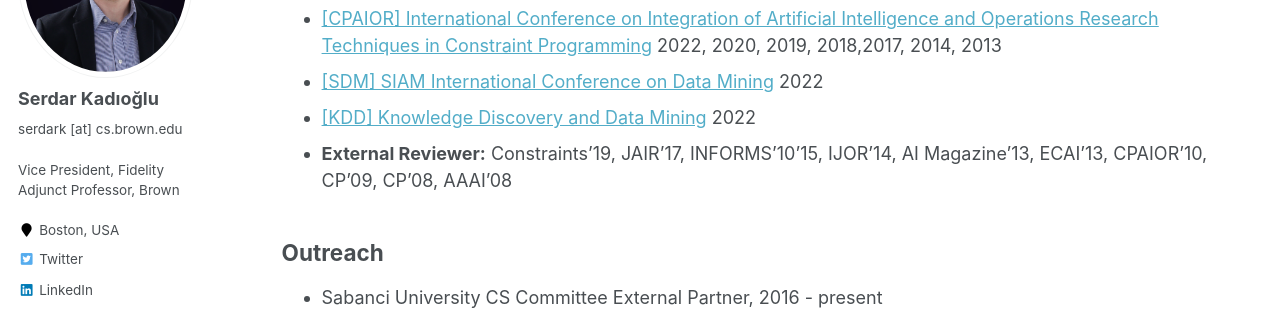
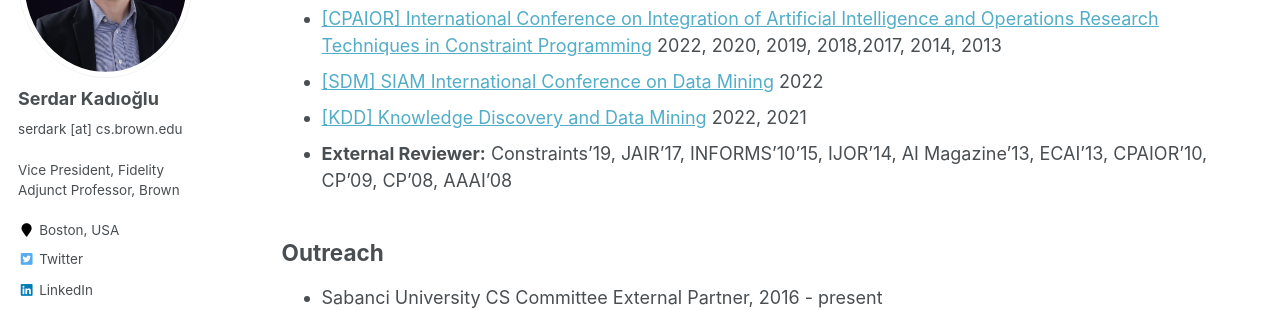
Before and after one commit to skadio/skadio.github.io, a Jekyll site: the page built from _pages/service.md, in a window 1280 px wide and 900 px high, scrolled down 304 px. Shown: the part 153-463 px from the top of the window. Built offline with Jekyll 4.4.1, drawn with Linux system fonts in a browser that asks for light colours.

Commit message:
Update service.md

```diff
--- a/_pages/service.md
+++ b/_pages/service.md
@@ -16,7 +16,7 @@ author_profile: true
 - [[CP] International Conference on Principles and Practice of Constraint Programming](http://cp2014.a4cp.org/events/cp-conference-series/) 2022, 2021, 2020, 2018, 2017, 2015, 2014, 2013, 2012
 - [[CPAIOR] International Conference on Integration of Artificial Intelligence and Operations Research Techniques in Constraint Programming](https://cpaior.org/) 2022, 2020, 2019, 2018,2017, 2014, 2013
 - [[SDM] SIAM International Conference on Data Mining](https://www.siam.org/) 2022
-- [[KDD] Knowledge Discovery and Data Mining](https://www.kdd.org/) 2022
+- [[KDD] Knowledge Discovery and Data Mining](https://www.kdd.org/) 2022, 2021
 - **External Reviewer:** Constraints'19, JAIR'17, INFORMS'10'15, IJOR'14, AI Magazine'13, ECAI'13, CPAIOR'10, CP'09, CP’08, AAAI'08
 
 
```
